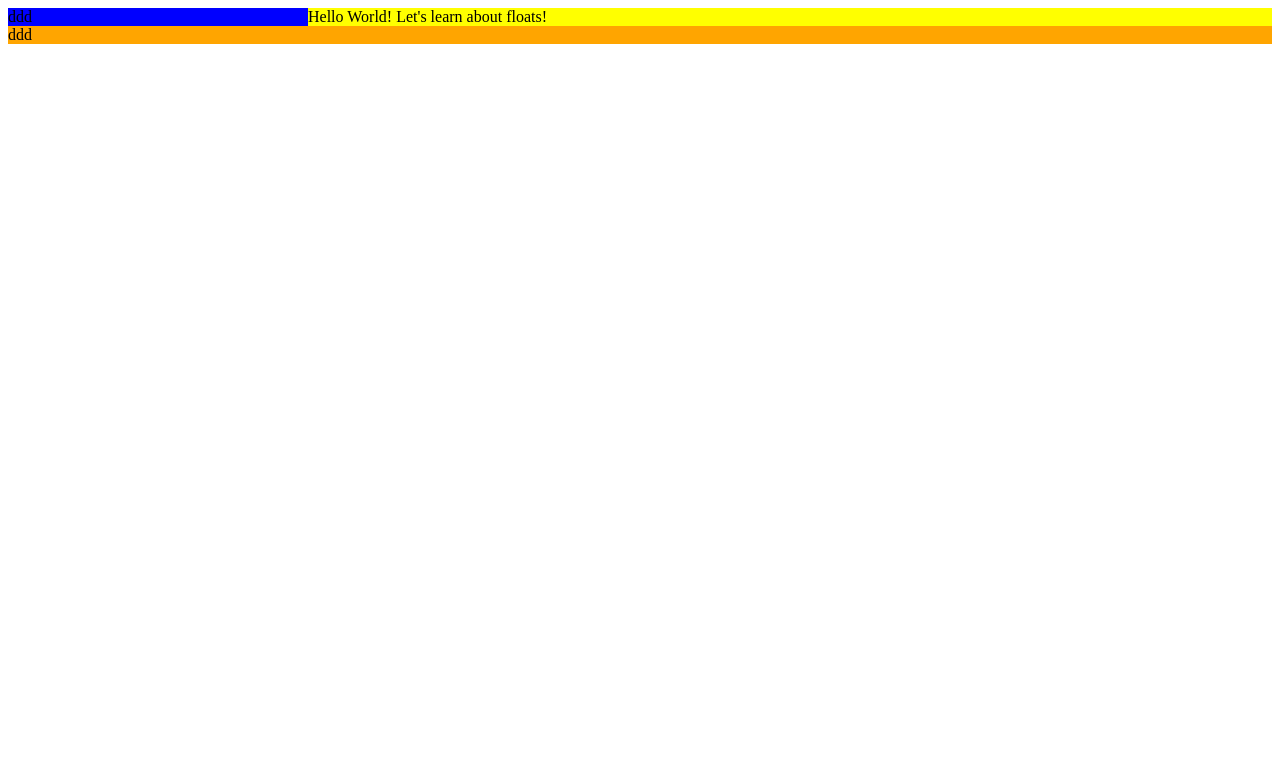
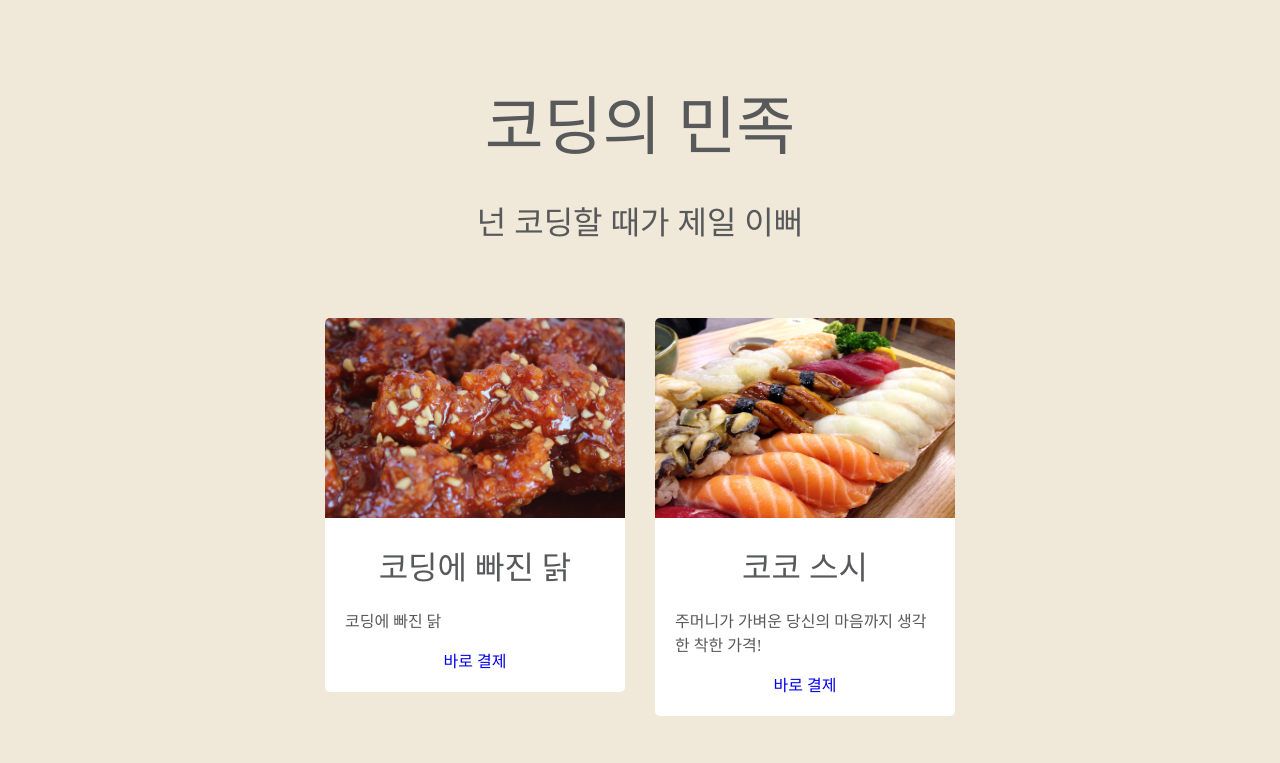
Before and after one commit to cge1023/Core-HTML-CSS, a plain HTML site: page index.html in a window 1280 px wide. Shown: the top 763 px of the page. Drawn offline with Linux system fonts and the light colour scheme; a web font is replaced by a local one.

Commit message:
Grid prac

```diff
--- a/css/styles.css
+++ b/css/styles.css
@@ -1,21 +1,77 @@
-.container {
-    background-color: orange;
-}
+@font-face {
+    src: url('../fonts/BMJUA_otf.otf');
+    font-family: 'Jua';
+  }
 
-.alex {
-    background-color: pink;
-    font-size: 45px;
-    vertical-align: middle;
-}
+  * {
+    box-sizing: border-box;
+    font-family: 'Jua';
+  }
 
-.ben {
-    background-color: green;
-    font-size: 10px;
-    vertical-align: middle;
-}
+  body {
+    background-color: #F0E8D9;
+  }
 
-.chris {
-    background-color: yellow;
-    font-size: 20px;
-    vertical-align: middle;
-}
+  .container {
+    display: block;
+    margin-left: auto;
+    margin-right: auto;
+    text-align: center;
+    width: 660px;
+  }
+
+  .title {
+    font-size: 64px;
+    margin-top: 75px;
+    margin-bottom: 30px;
+    color: #58595B;
+  }
+
+  .sub-title {
+    font-size: 32px;
+    margin-bottom: 75px;
+    color: #58595B;
+  }
+
+  .card {
+    background-color: white;
+    border-radius: 5px;
+    width: 300px;
+    display: block;
+    margin-left: auto;
+    margin-right: auto;
+    margin-bottom: 50px;
+    float: left;
+    margin-left: 15px;
+    margin-right: 15px;
+  }
+
+  .food-pic {
+    width: 300px;
+    height: 200px;
+    border-top-left-radius: 5px;
+    border-top-right-radius: 5px;
+  }
+
+  .content {
+    padding: 20px;
+  }
+
+  .food-name {
+    font-size: 32px;
+    margin-bottom: 20px;
+    color: #58595B;
+  }
+
+  .food-content {
+    font-size: 16px;
+    margin-bottom: 16px;
+    color: #58595B;
+    text-align: left;
+  }
+
+  .checkout {
+    color: #0000EE;
+    font-size: 16px;
+    text-decoration: none;
+  }
--- a/index.html
+++ b/index.html
@@ -1,28 +1,49 @@
 <!DOCTYPE html>
 <html>
-    <head>
-        <title>Position</title>
-        <meta charset="utf-8">
-        <style>
-            .blue {
-                background-color: blue;
-                width: 300px;
-                float: left;
-            }
+<head>
+  <title>코딩의 민족</title>
+  <meta charset="utf-8">
+  <link rel="stylesheet" href="css/styles.css">
+</head>
+<body>
+  <div class="container">
+    <div class="title">코딩의 민족</div>
+    <div class="sub-title">넌 코딩할 때가 제일 이뻐</div>
+    <div class="card">
+      <img class="food-pic" src="images/chicken.jpg"/>
+      <div class="content">
+      <div class="food-name">코딩에 빠진 닭</div>
+      <div class="food-content">코딩에 빠진 닭</div>
+      <a class="checkout" href="#">바로 결제</a>
+      </div>
+    </div>
 
-            .yellow {
-                background-color: yellow;
-            }
+    <div class="card">
+      <img class="food-pic" src="images/sushi.jpg"/>
+      <div class="content">
+      <div class="food-name">코코 스시</div>
+      <div class="food-content">주머니가 가벼운 당신의 마음까지 생각한 착한 가격!</div>
+      <a class="checkout" href="#">바로 결제</a>
+      </div>
+    </div>
 
-            .orange {
-                background-color: orange;
-            }
-        </style>
-    </head>
+    <div class="card">
+      <img class="food-pic" src="images/burger.jpg"/>
+      <div class="content">
+      <div class="food-name">코데리아</div>
+      <div class="food-content">주머니가 가벼운 당신의 마음까지 생각한 착한 가격!</div>
+      <a class="checkout" href="#">바로 결제</a>
+      </div>
+    </div>
 
-    <body>
-       <div class="blue">ddd</div>
-       <div class="yellow">Hello World! Let's learn about floats!</div>
-       <div class="orange">ddd</div>
-    </body>
+    <div class="card">
+      <img class="food-pic" src="images/bibimbap.jpg"/>
+      <div class="content">
+      <div class="food-name">코가네</div>
+      <div class="food-content">주머니가 가벼운 당신의 마음까지 생각한 착한 가격!</div>
+      <a class="checkout" href="#">바로 결제</a>
+      </div>
+    </div>
+  </div>
+</body>
 </html>
```
Also changed, not shown: images/bibimbap.jpg (added), images/burger.jpg (added), images/chicken.jpg (added), images/sushi.jpg (added), 1 other file.
